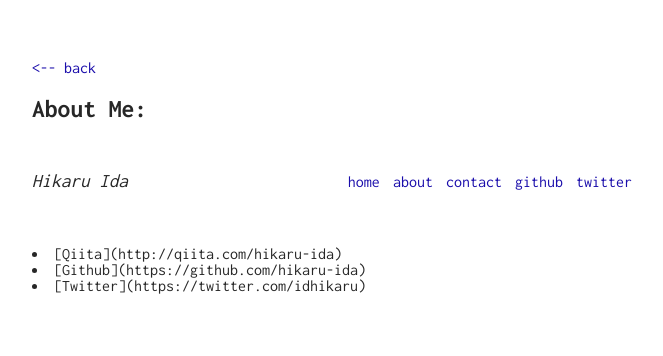
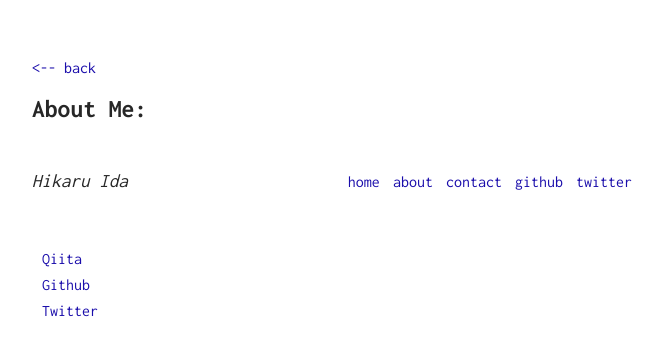
Before and after one commit to hikaru-ida/hikaru-ida.github.io, a Jekyll site: the page built from me/index.md, in a window 1280 px wide. Shown: the top 356 px of the page, without its empty margins (308-971 px from the left). Built offline with Jekyll 4.4.1, drawn with Linux system fonts in a browser that asks for light colours.

Commit message:
fixed me/index.md

```diff
--- a/me/index.md
+++ b/me/index.md
@@ -3,6 +3,6 @@ layout: about
 ---
 
 {% include header.html %}
-<li> [Qiita](http://qiita.com/hikaru-ida)</li>
-<li> [Github](https://github.com/hikaru-ida)</li>
-<li> [Twitter](https://twitter.com/idhikaru)</li>
+* [Qiita](http://qiita.com/hikaru-ida)
+* [Github](https://github.com/hikaru-ida)
+* [Twitter](https://twitter.com/idhikaru)
```
Also changed, not shown: 1 other file.
